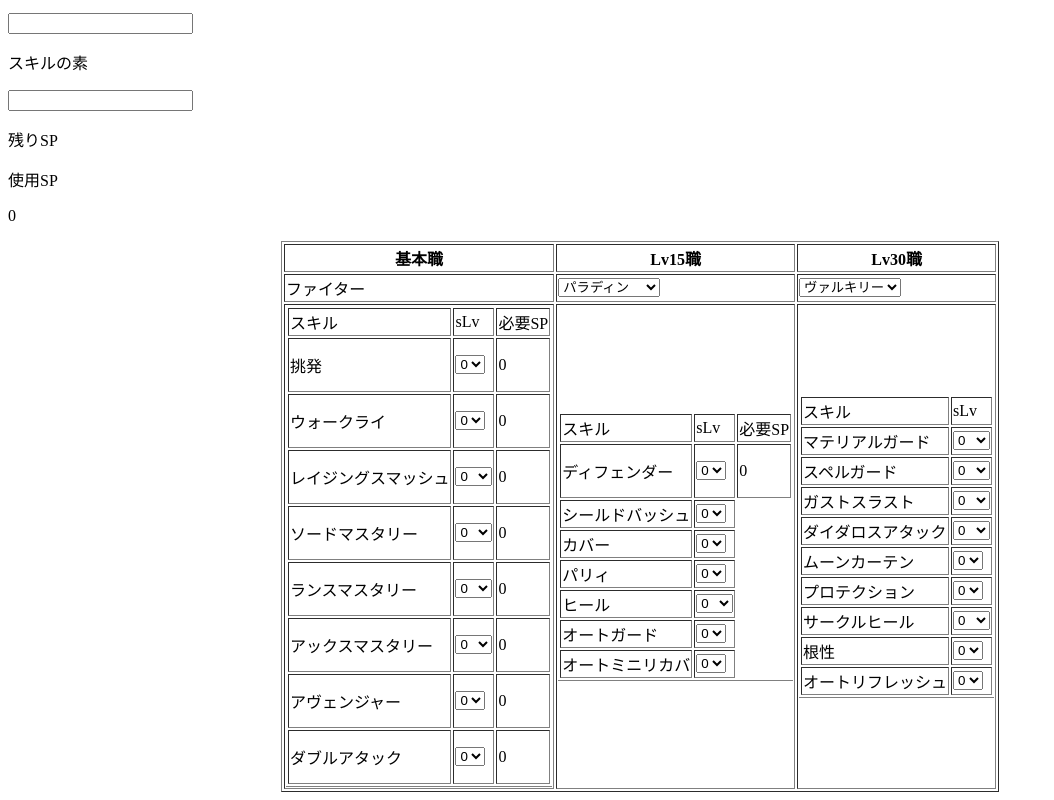
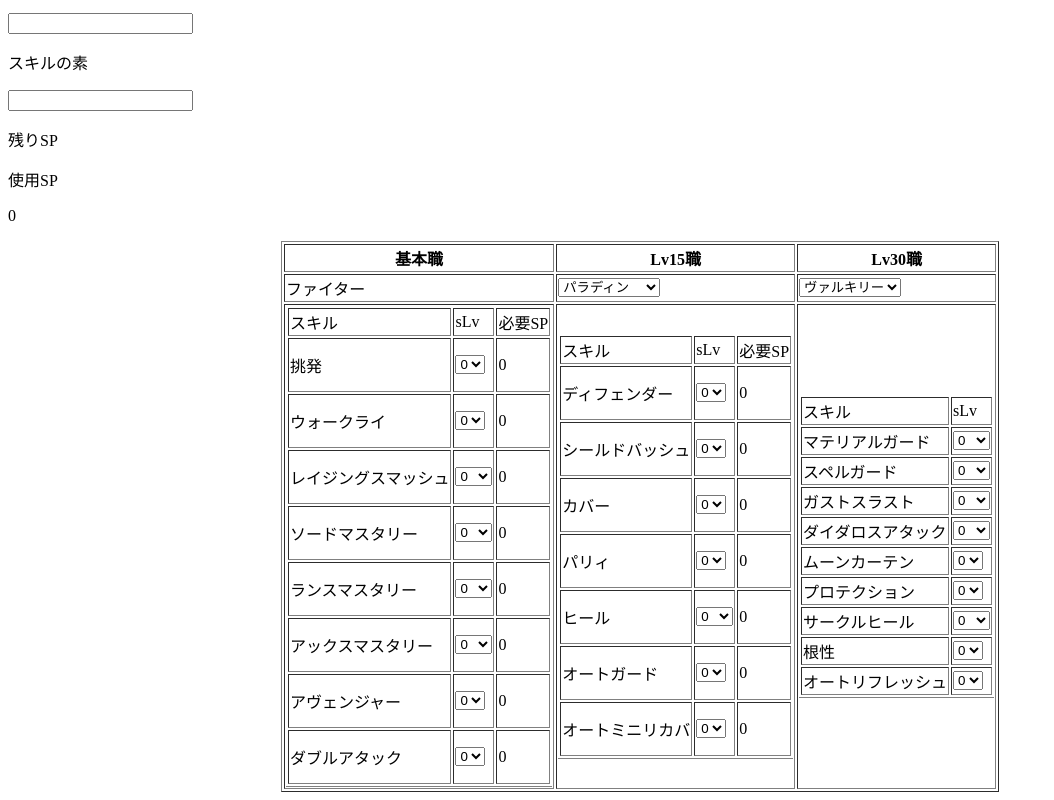
Before and after one commit to goldeagle-pro/goldeagle-pro.github.io, a plain HTML site: page TH2/fighter.html in a window 1280 px wide. Shown: the part 96-896 px from the top of the page, without its empty margins (0-1054 px from the left). Drawn offline with Linux system fonts and the light colour scheme.

Commit message:
Update fighter.html

```diff
--- a/TH2/fighter.html
+++ b/TH2/fighter.html
@@ -237,6 +237,9 @@
                     <option value="5">5</option>
                   </select>
                 </td>
+                <td>
+                  <p id="skillPlB">0</p>
+                </td>
               </tr>
               <tr>
                 <td>カバー</td>
@@ -250,6 +253,9 @@
                     <option value="5">5</option>
                   </select>
                 </td>
+                <td>
+                  <p id="skillPlC">0</p>
+                </td>
               </tr>
               <tr>
                 <td>パリィ</td>
@@ -262,6 +268,9 @@
                     <option value="4">4</option>
                     <option value="5">5</option>
                   </select>
+                </td>
+                <td>
+                  <p id="skillPlD">0</p>
                 </td>
               </tr>
               <tr>
@@ -281,6 +290,9 @@
                     <option value="10">10</option>
                   </select>
                 </td>
+                <td>
+                  <p id="skillPlE">0</p>
+                </td>
               </tr>
               <tr>
                 <td>オートガード</td>
@@ -294,6 +306,9 @@
                     <option value="5">5</option>
                   </select>
                 </td>
+                <td>
+                  <p id="skillPlF">0</p>
+                </td>
               </tr>
               <tr>
                 <td>オートミニリカバ</td>
@@ -306,6 +321,9 @@
                     <option value="4">4</option>
                     <option value="5">5</option>
                   </select>
+                </td>
+                <td>
+                  <p id="skillPlG">0</p>
                 </td>
               </tr>
             </table>
```
